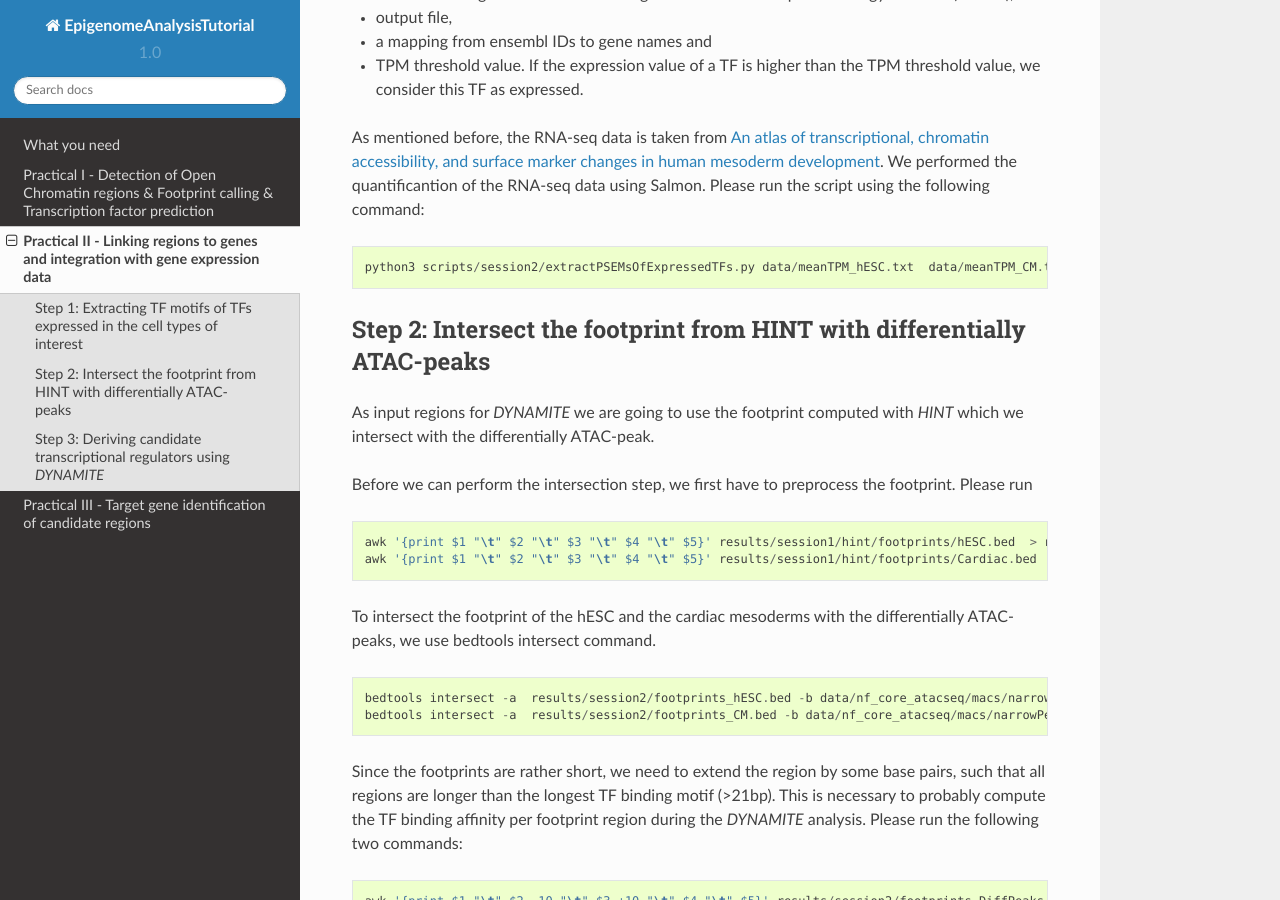
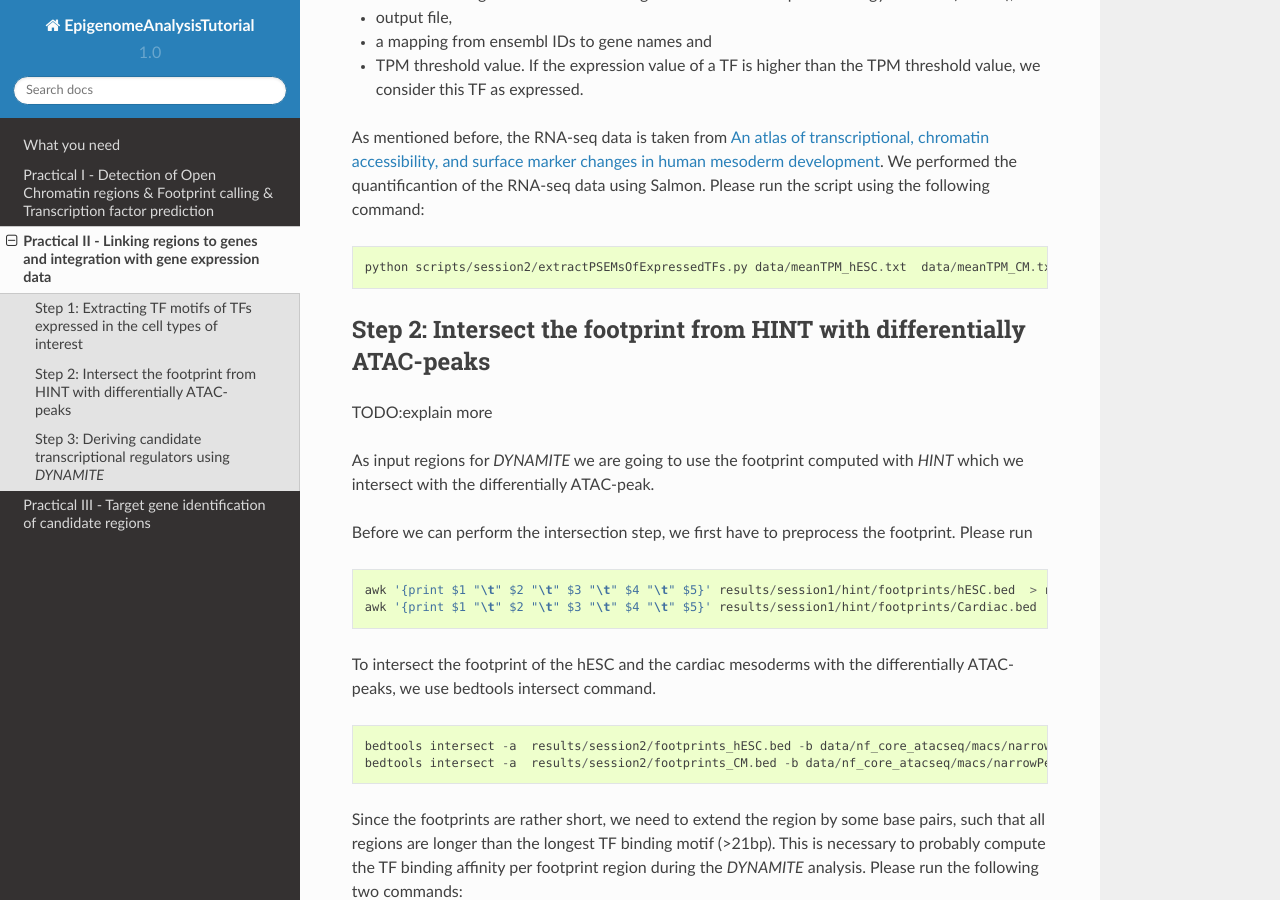
Before and after one commit to SchulzLab/EpigenomeAnalysisTutorial-2020, a Sphinx documentation site: the page built from docs/Practical2.rst, in a window 1280 px wide and 900 px high, scrolled down 868 px. Built offline with Sphinx 7.4.7 and the Read the Docs theme 2.0.0, drawn with Linux system fonts in a browser that asks for light colours.

Commit message:
Update Practical2.rst

```diff
--- a/docs/Practical2.rst
+++ b/docs/Practical2.rst
@@ -33,10 +33,11 @@ Please run the script using the following command:
 
 ::
 
-  python3 scripts/session2/extractPSEMsOfExpressedTFs.py data/meanTPM_hESC.txt  data/meanTPM_CM.txt  data/PSEM_JASPAR2020.txt results/session2/PSEMs_JASPAR2020_TPM_0.5.txt data/ensemblID_GeneName.txt 0.5
+  python scripts/session2/extractPSEMsOfExpressedTFs.py data/meanTPM_hESC.txt  data/meanTPM_CM.txt  data/PSEM_JASPAR2020.txt results/session2/PSEMs_JASPAR2020_TPM_0.5.txt data/ensemblID_GeneName.txt 0.5
 
 Step 2: Intersect the footprint from HINT with differentially ATAC-peaks
 ----------------------------------------------------
+TODO:explain more
 
 As input regions for *DYNAMITE* we are going to use the footprint computed with *HINT* which we intersect with the differentially ATAC-peak.
 
```
